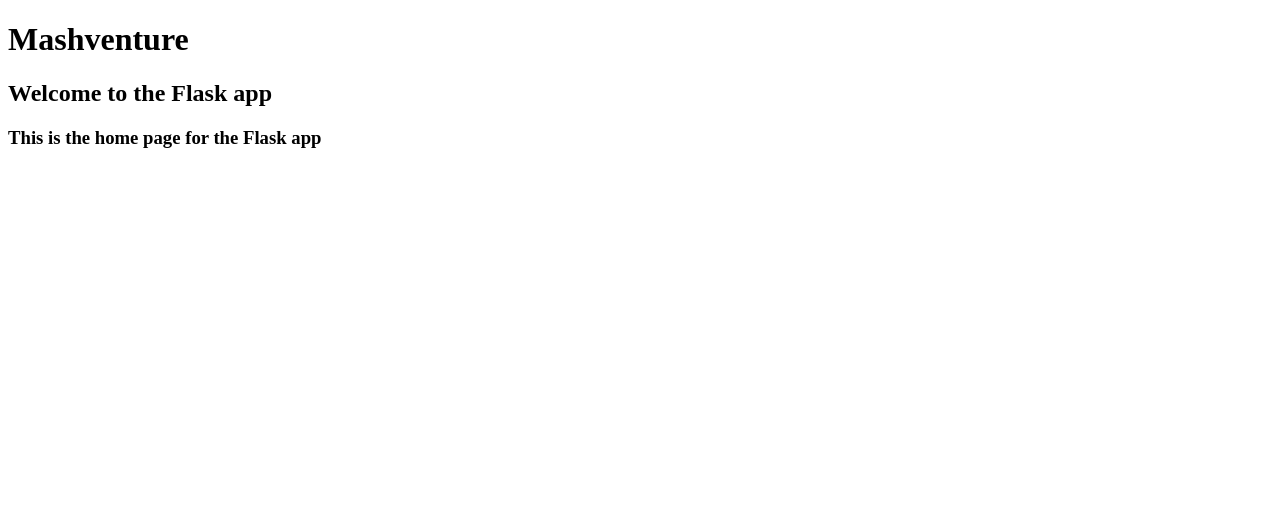
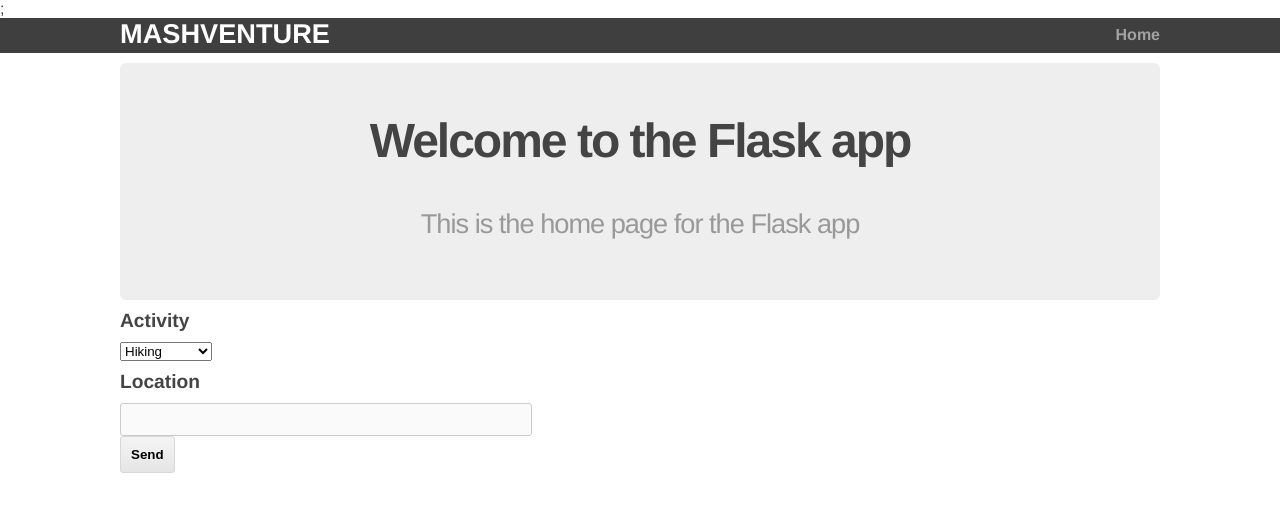
Before and after one commit to anirudhranganath/mashventure, a Flask app: page / in a window 1280 px wide. Shown: the top 512 px of the page. Run offline with Flask 2, Linux system fonts and the light colour scheme.

Commit message:
More cleaning and a working form

```diff
--- /dev/null
+++ b/app/forms.py
@@ -0,0 +1,7 @@
+from flask.ext.wtf import Form
+from wtforms import TextField, TextAreaField, SubmitField, SelectField
+
+class UserSearchForm(Form):
+  activity = SelectField(u'Activity', choices=[('hiking', 'Hiking'), ('kitesurfing', 'Kite-Surfing')])
+  location = TextField("Location")
+  submit = SubmitField("Send")
--- a/app/routes.py
+++ b/app/routes.py
@@ -1,10 +1,17 @@
-from flask import Flask, render_template
+from flask import Flask, render_template, request
+from forms import UserSearchForm
+import os
 
 app = Flask(__name__)
+app.secret_key = os.environ['MASHVENTURE_SECRET_KEY']
 
-@app.route('/')
+@app.route('/',methods=['GET', 'POST'])
 def home():
-  return render_template('home.html')
+  form = UserSearchForm()
+  if request.method == 'POST':
+    return 'Form posted.'
+  elif request.method == 'GET':
+    return render_template('home.html',form=form)
 
 if __name__ == '__main__':
   app.run(debug=True)
--- /dev/null
+++ b/app/static/css/main.css
@@ -0,0 +1,150 @@
+body {
+  margin: 0;
+  padding: 0;
+  font-family: "Helvetica Neue", Helvetica, Arial, sans-serif;
+  color: #444;
+}
+
+/*
+ * Create dark grey header with a white logo
+ */
+
+header {
+  background-color: #2B2B2B;
+  height: 35px;
+  width: 100%;
+  opacity: .9;
+  margin-bottom: 10px;
+}
+
+header h1.logo {
+  margin: 0;
+  font-size: 1.7em;
+  color: #fff;
+  text-transform: uppercase;
+  float: left;
+}
+
+header h1.logo:hover {
+  color: #fff;
+  text-decoration: none;
+}
+
+/*
+ * Center the body content
+ */
+
+.container {
+  width: 1040px;
+  margin: 0 auto;
+}
+
+div.jumbo {
+  padding: 10px 0 30px 0;
+  background-color: #eeeeee;
+  -webkit-border-radius: 6px;
+     -moz-border-radius: 6px;
+          border-radius: 6px;
+}
+
+h2 {
+  font-size: 3em;
+  margin-top: 40px;
+  text-align: center;
+  letter-spacing: -2px;
+}
+
+h3 {
+  font-size: 1.7em;
+  font-weight: 100;
+  margin-top: 30px;
+  text-align: center;
+  letter-spacing: -1px;
+  color: #999;
+}
+
+/*
+ * Display navigation links inline
+ */
+
+.menu {
+  float: right;
+  margin-top: 8px;
+}
+
+.menu li {
+  display: inline;
+}
+
+.menu li + li {
+  margin-left: 35px;
+}
+
+.menu li a {
+  color: #999;
+  text-decoration: none;
+}
+
+/* Contact form */
+form label {
+  font-size: 1.2em;
+  font-weight: bold;
+  display: block;
+  padding: 10px 0;
+}
+
+form input#activity,
+form input#location {
+  width: 400px;
+  background-color: #fafafa;
+  -webkit-border-radius: 3px;
+     -moz-border-radius: 3px;
+          border-radius: 3px;
+  border: 1px solid #cccccc;
+  padding: 5px;
+  font-size: 1.1em;
+}
+
+form textarea#message {
+  width: 500px;
+  height: 100px;
+  background-color: #fafafa;
+  -webkit-border-radius: 3px;
+     -moz-border-radius: 3px;
+          border-radius: 3px;
+  border: 1px solid #cccccc;
+  margin-bottom: 10px;
+  padding: 5px;
+  font-size: 1.1em;
+}
+
+form input#submit {
+  display: block;
+  -webkit-border-radius: 3px;
+     -moz-border-radius: 3px;
+          border-radius: 3px;
+  border:1px solid #d8d8d8;
+  padding: 10px;
+  font-weight:bold;
+  text-align: center;
+  color: #000000;
+  background-color: #f4f4f4;
+  background-image: -webkit-gradient(linear, left top, left bottom, color-stop(0%, #f4f4f4), color-stop(100%, #e5e5e5));
+  background-image: -webkit-linear-gradient(top, #f4f4f4, #e5e5e5);
+  background-image: -moz-linear-gradient(top, #f4f4f4, #e5e5e5);
+  background-image: -ms-linear-gradient(top, #f4f4f4, #e5e5e5);
+  background-image: -o-linear-gradient(top, #f4f4f4, #e5e5e5);
+  background-image: linear-gradient(top, #f4f4f4, #e5e5e5);filter:progid:DXImageTransform.Microsoft.gradient(GradientType=0,startColorstr=#f4f4f4, endColorstr=#e5e5e5);
+}
+
+form input#submit:hover{
+  cursor: pointer;
+  border:1px solid #c1c1c1;
+  background-color: #dbdbdb;
+  background-image: -webkit-gradient(linear, left top, left bottom, color-stop(0%,#dbdbdb), color-stop(100%, #cccccc));
+  background-image: -webkit-linear-gradient(top, #dbdbdb, #cccccc);
+  background-image: -moz-linear-gradient(top, #dbdbdb, #cccccc);
+  background-image: -ms-linear-gradient(top, #dbdbdb, #cccccc);
+  background-image: -o-linear-gradient(top, #dbdbdb, #cccccc);
+  background-image: linear-gradient(top, #dbdbdb, #cccccc);filter:progid:DXImageTransform.Microsoft.gradient(GradientType=0,startColorstr=#dbdbdb, endColorstr=#cccccc);
+}
--- a/app/templates/home.html
+++ b/app/templates/home.html
@@ -4,4 +4,17 @@
     <h2>Welcome to the Flask app<h2>
     <h3>This is the home page for the Flask app<h3>
   </div>
+  <div class="usersearch">
+    <form action="{{ url_for('home') }}" method=post>
+    {{ form.hidden_tag() }}
+
+    {{ form.activity.label }}
+    {{ form.activity }}
+
+    {{ form.location.label }}
+    {{ form.location }}
+
+    {{ form.submit }}
+  </form>
+  </div>
 {% endblock %}
--- a/app/templates/layout.html
+++ b/app/templates/layout.html
@@ -1,13 +1,19 @@
 <!DOCTYPE html>
 <html>
   <head>
+    <link rel="stylesheet" href="{{ url_for('static', filename='css/main.css') }}">;
     <title>Mashventure</title>
   </head>
   <body>
 
     <header>
       <div class="container">
-        <h1 class="logo">Mashventure</h1>
+	<h1 class="logo">Mashventure</h1>
+	<strong><nav>
+	  <ul class="menu">
+	    <li><a href="{{ url_for('home') }}">Home</a></li>
+	  </ul>
+	</nav></strong>
       </div>
     </header>
 
```
